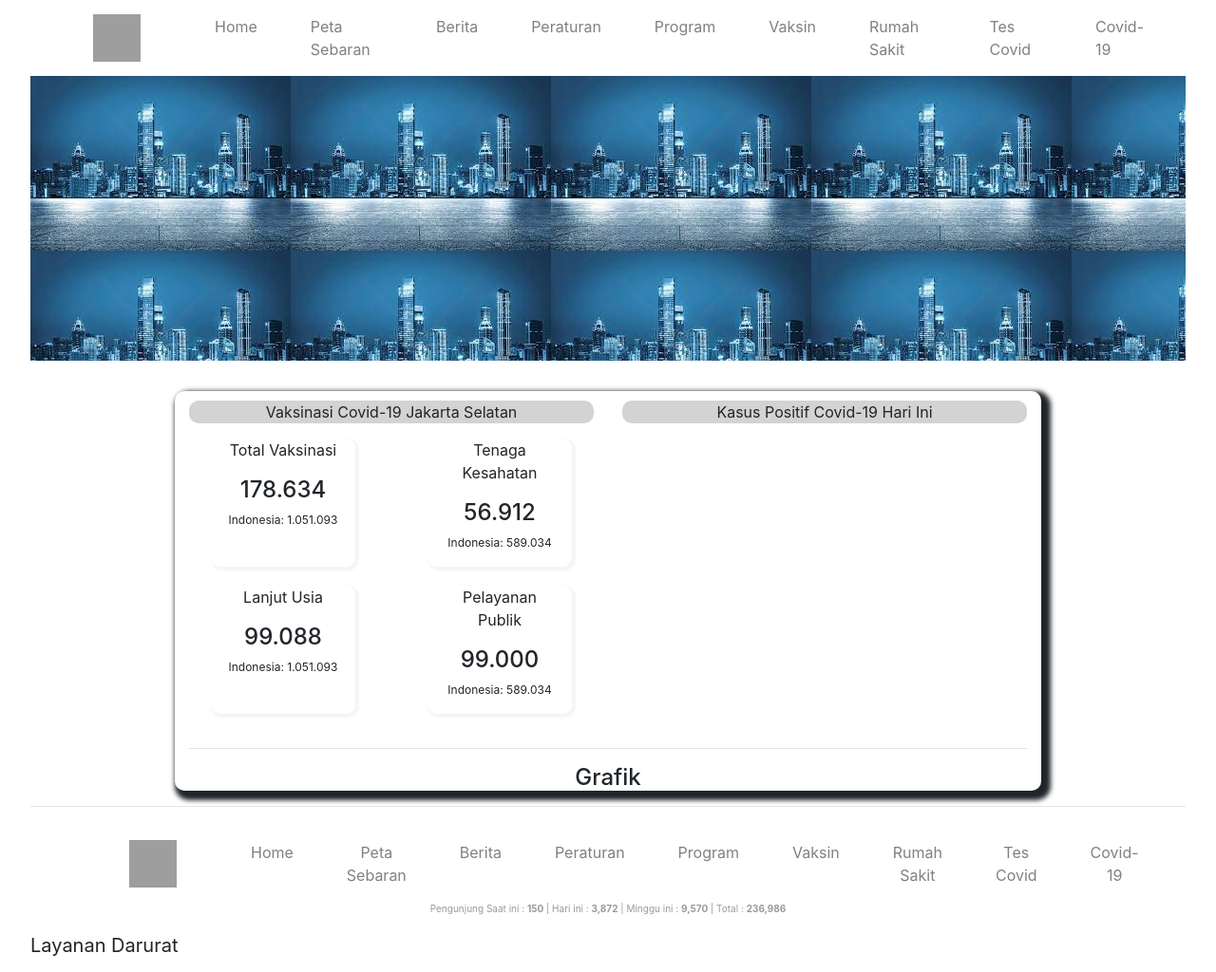
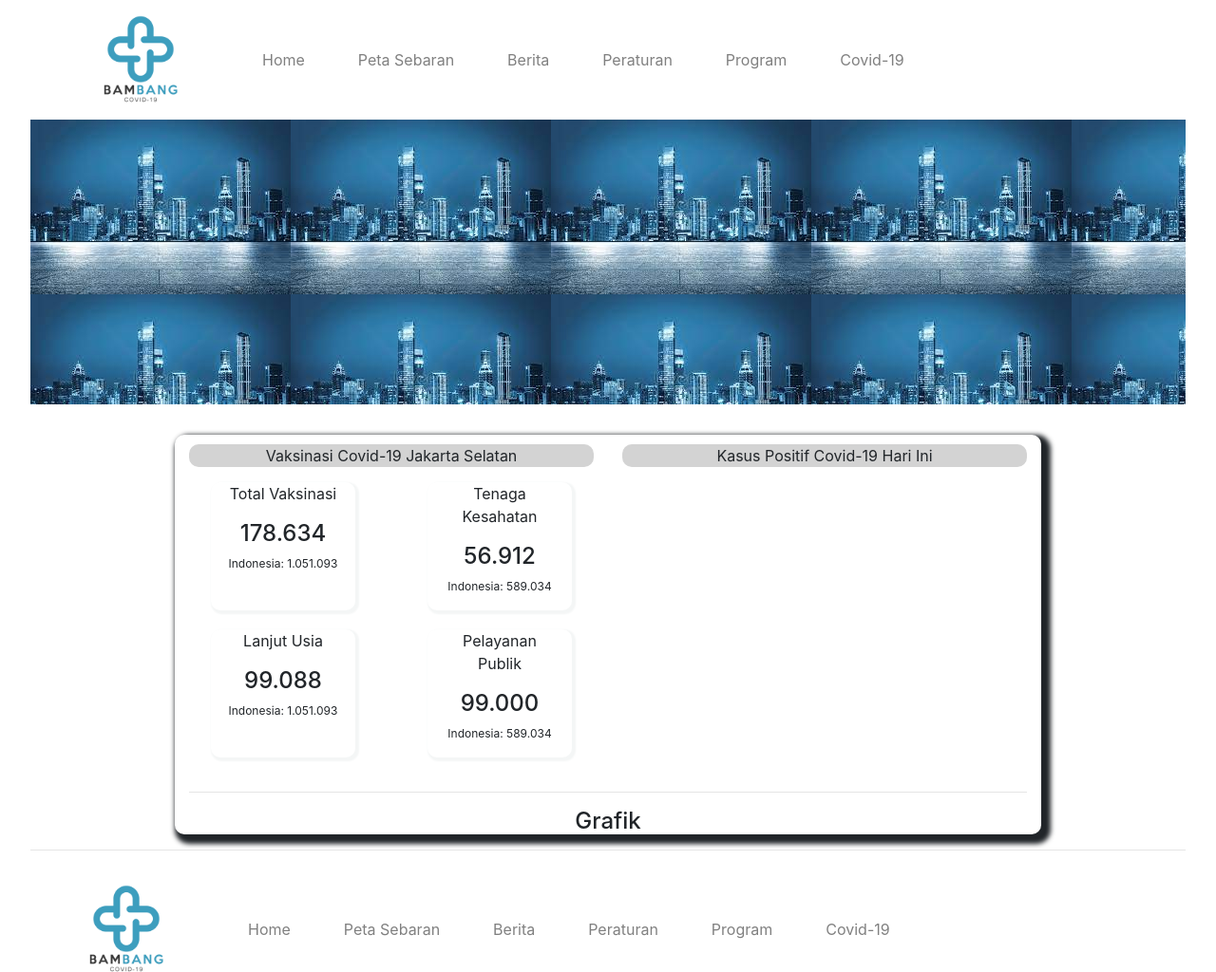
Before and after one commit to primetime49/bambank-pake-g, a CodeIgniter app: page /bambang/ in a window 1280 px wide. Shown: the top 1024 px of the page at 95% size. Run offline with CodeIgniter, Linux system fonts and the light colour scheme; grey boxes are pictures that could not be loaded.

Commit message:
Icon + Footer

```diff
--- a/application/views/layout/footer.php
+++ b/application/views/layout/footer.php
@@ -1,10 +1,30 @@
+<head>
+	<style>
+		.center {
+		text-align: center;
+		}
+	</style>
+
+	<style>
+		.right {
+		text-align: right;
+		}
+	</style>
+
+	<style>
+		.left {
+		text-align: left;
+		}
+	</style>
+</head>
+
 <footer id="footer-desktop">
-    <div class="container">
+    <div class="left">
         <div class="row">
 			<nav class="navbar navbar-expand-lg navbar-dark>
 			<div class="container">
 				<a class="navbar-brand" href="<?= base_url('home') ?>">
-				<img src="<?= base_url('public/logo.png') ?>" alt="Logo" width="50" height="50">
+				<img src="<?= base_url('public/logo5.png') ?>" alt="Logo" width="100" height="100">
 				</a>
 				<button class="navbar-toggler" type="button" data-toggle="collapse" data-target="#navbarNav" aria-controls="navbarNav" aria-expanded="false" aria-label="Toggle navigation">
 					<span class="navbar-toggler-icon"></span>
@@ -28,34 +48,25 @@
 							<a class="nav-link" href="<?= base_url('faqs') ?>">Program</a>
 						</li>
 							<li class="nav-item">
-							<a class="nav-link" href="<?= base_url('vaksin') ?>">Vaksin</a>
-						</li>
-							<li class="nav-item">
-							<a class="nav-link" href="<?= base_url('faqs') ?>">Rumah Sakit</a>
-						</li>
-							<li class="nav-item">
-							<a class="nav-link" href="<?= base_url('faqs') ?>">Tes Covid</a>
-						</li>
-							<li class="nav-item">
 							<a class="nav-link" href="<?= base_url('faqs') ?>">Covid-19</a>
 						</li>
 					</ul>
 				</div>
 			</div>
-
-			<div class="col align-self-end">
-				<p style="font-size:10px">Pengunjung Saat ini : <b>150</b> | Hari ini : <b>3,872</b> | Minggu ini : <b>9,570</b> | Total : <b>236,986</b></p>
-			</div>
 		</div>
     </div>
 
-	<p style="font-size:20px">Layanan Darurat<br></p>
+	<p style="font-size:30px">Layanan Darurat<br></p>
 	<span><img src="https://corona.jakarta.go.id/img/logo/pin.png" alt=""> Jalan Kesehatan No. 10 Jakarta Pusat<br></span>
 	<span><img src="https://corona.jakarta.go.id/img/logo/phone-black.png" alt=""> 112, 0811-1211-2112, atau 0813-8837-6955</span>
 
+	<div class="right">
+				<p style="font-size:10px">Pengunjung Saat ini : <b>150</b> | Hari ini : <b>3,872</b> | Minggu ini : <b>9,570</b> | Total : <b>236,986</b></p>
+			</div>
+
 	<hr>
-    Copyright &copy; <?php echo date('Y'); ?>. Warganet.
-	<br>
+    <center>Copyright &copy; <?php echo date('Y'); ?>. Warganet.</center>
+	<hr>
 </footer>
 </body>
 </html>
--- a/application/views/layout/header.php
+++ b/application/views/layout/header.php
@@ -70,7 +70,7 @@
      <nav class="navbar navbar-expand-lg navbar-dark>
 		<div class="container">
 			<a class="navbar-brand" href="<?= base_url('home') ?>">
-               <img src="<?= base_url('public/logo.png') ?>" alt="Logo" width="50" height="50">
+               <img src="<?= base_url('public/logo5.png') ?>" alt="Logo" width="100" height="100">
                </a>
 			<button class="navbar-toggler" type="button" data-toggle="collapse" data-target="#navbarNav" aria-controls="navbarNav" aria-expanded="false" aria-label="Toggle navigation">
 				<span class="navbar-toggler-icon"></span>
@@ -93,15 +93,6 @@
 						<a class="nav-link" href="<?= base_url('faqs') ?>">Program</a>
 					</li>
                          <li class="nav-item">
-						<a class="nav-link" href="<?= base_url('vaksin') ?>">Vaksin</a>
-					</li>
-                         <li class="nav-item">
-						<a class="nav-link" href="<?= base_url('faqs') ?>">Rumah Sakit</a>
-					</li>
-                         <li class="nav-item">
-						<a class="nav-link" href="<?= base_url('faqs') ?>">Tes Covid</a>
-					</li>
-                         <li class="nav-item">
 						<a class="nav-link" href="<?= base_url('faqs') ?>">Covid-19</a>
 					</li>
 				</ul>
```
Also changed, not shown: public/LOGO5.png (added).
